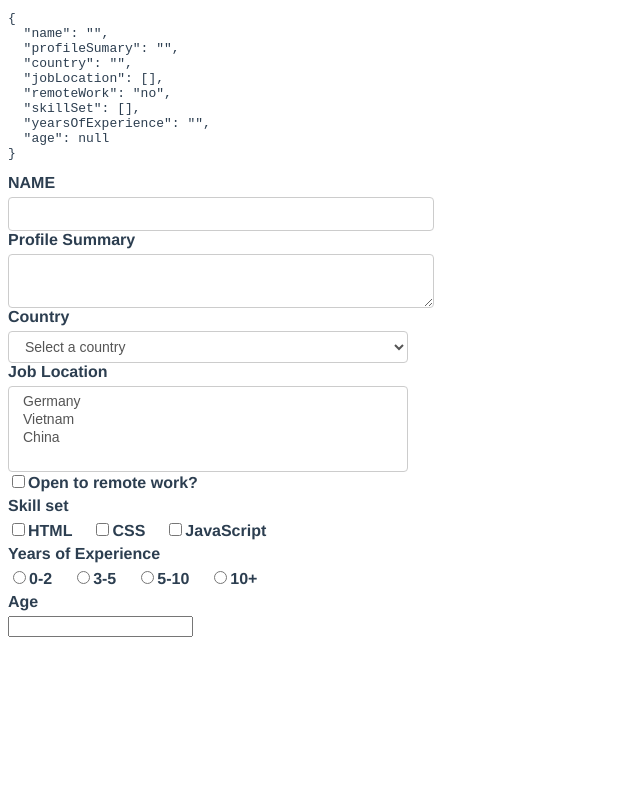
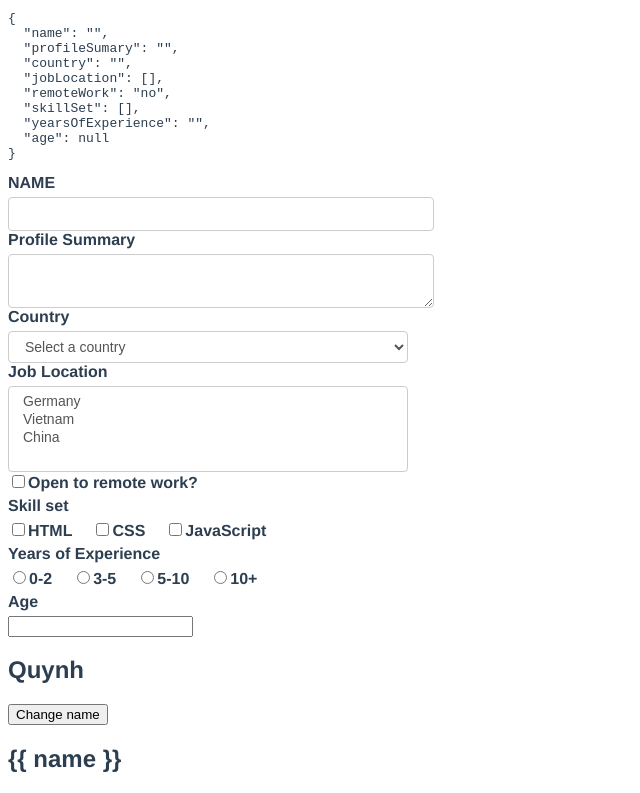
Before and after one commit to phuongquynhngo/Vue_3_tutorial, a Vue app: page / in a window 1280 px wide. Shown: the part 2995-3788 px from the top of the page, without its empty margins (0-640 px from the left). Before the commit the page ends 3640 px from the top, so only its background shows below. Built offline with nearby package versions, Linux system fonts and the light colour scheme.

Commit message:
Bonus Directives: v-once, v-pre

```diff
--- a/src/App.vue
+++ b/src/App.vue
@@ -400,6 +400,31 @@ ex: submit when click enter
  only call `submit` when the `key` is `Enter`
 
   -->
+
+
+<!-- Bonus Directives  -->
+<!-- v-once
+Render the element and component once only, and skip future updates.
+Does not expect expression
+Details
+On subsequent re-renders, the element/component and all its
+children will be treated as static content and skipped. This can be used to optimize update performance -->
+<h2 v-once>{{ name }}</h2>
+  <div>
+    <button v-on:click="changeName($event)">Change name</button>
+  </div>
+  <!-- data: name:"Quynh", name.value does not change to "Quang" when click Change name button.  -->
+
+<!-- v-pre
+Skip compilation for this element and all its children.
+Does not expect expression
+Details
+Inside the element with v-pre, all Vue template syntax will be preserved and rendered as-is.
+The most common use case of this is displaying raw mustache tags. -->
+<h2 v-pre>{{ name }}</h2>
+
+
+
 </form>
 </template>
 
```
